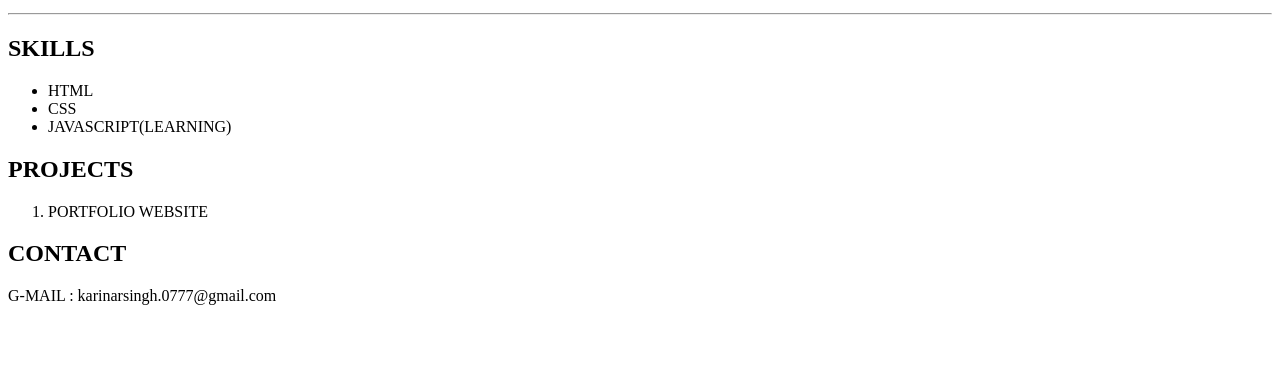
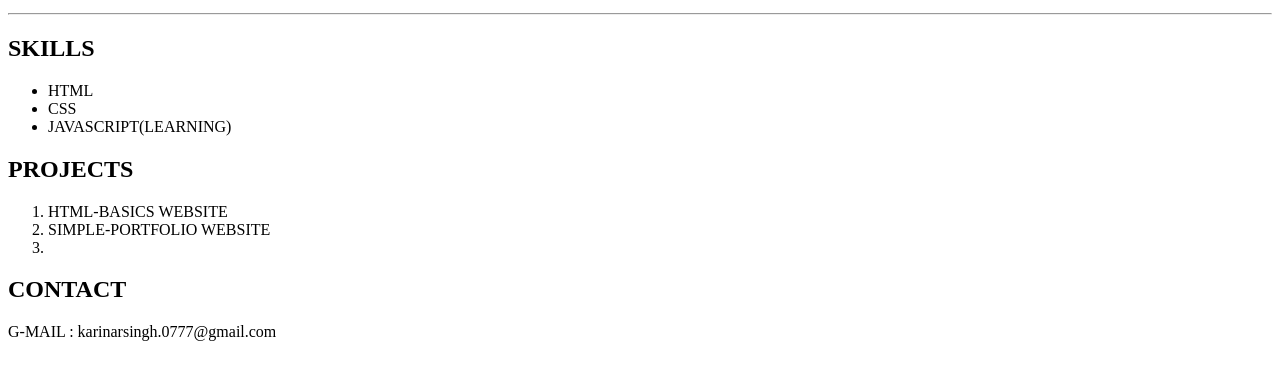
Before and after one commit to karinacodes-dev/simple-portfolio, a plain HTML site: page simple-portfolio.html in a window 1280 px wide. Shown: the part 101-480 px from the top of the page. Drawn offline with Linux system fonts and the light colour scheme.

Commit message:
Update and rename PORTFOLIO_PAGE_1.HTML to simple-portfolio.html

```diff
--- a/PORTFOLIO_PAGE_1.HTML
+++ b/simple-portfolio.html
@@ -20,7 +20,8 @@
 
     <h2>PROJECTS</h2>
     <ol>
-         <li>PORTFOLIO WEBSITE</li>
+         <li>HTML-BASICS WEBSITE</li>
+         <li>SIMPLE-PORTFOLIO WEBSITE<li>
     </ol>
 
     <h2>CONTACT</h2>
```
